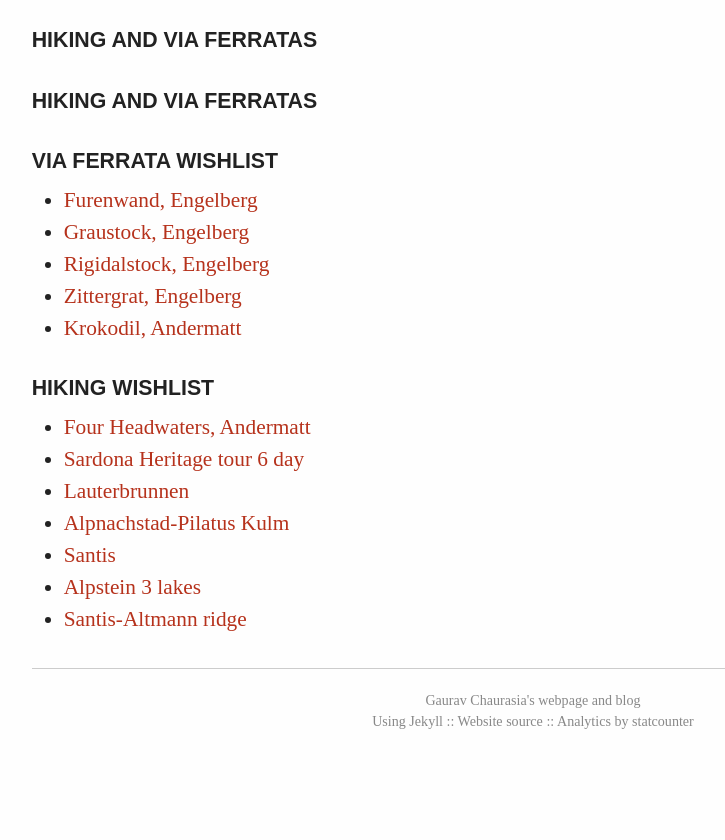
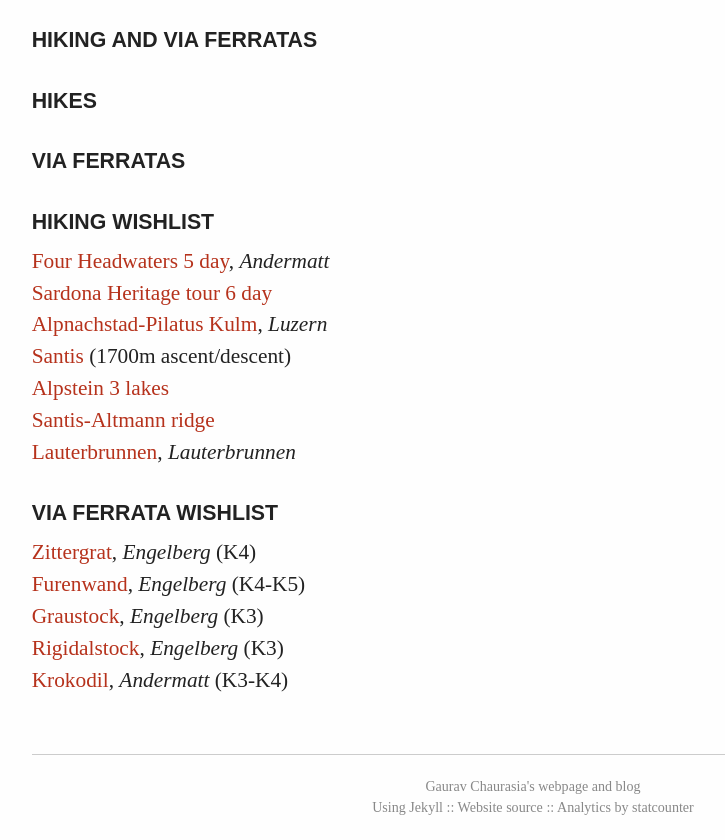
Before and after one commit to gchauras/gchauras.github.io, a Jekyll site: the page built from hiking.md, in a window 1280 px wide, cut to the strip 104-944 px from the top of the page. Shown: the whole strip, without its empty margins (107-832 px from the left). Built offline with Jekyll 4.4.1, drawn with Linux system fonts in a browser that asks for light colours; our own code applies the rules of GitHub Pages for plain Markdown files; comment, search, counter and statistics services are not loaded; before the commit the page ends 900 px from its top, so only the background shows below that.

Commit message:
Updated hiking page

```diff
--- a/hiking.md
+++ b/hiking.md
@@ -1,20 +1,87 @@
-# Hiking and via ferratas
+---
+layout: page
+permalink: /misc/hiking.html
+title: Hiking and via ferratas
 
 
-## Via ferrata wishlist
+ferrata_wishlist:
+    - name: Zittergrat
+      location: Engelberg
+      difficulty: K4
+      url: http://www.engelberg.ch/en/sommer-in-engelberg/via-ferratas/zittergrat/
 
-- [Furenwand, Engelberg](http://www.engelberg.ch/en/sommer-in-engelberg/via-ferratas/fuerenwand/)
-- [Graustock, Engelberg](http://www.engelberg.ch/en/sommer-in-engelberg/via-ferratas/graustock/)
-- [Rigidalstock, Engelberg](http://www.engelberg.ch/en/sommer-in-engelberg/via-ferratas/rigidalstock/)
-- [Zittergrat, Engelberg](http://www.engelberg.ch/en/sommer-in-engelberg/via-ferratas/zittergrat/)
-- [Krokodil, Andermatt](http://www.andermatt.ch/en/sommer/bergsteigen-klettern/Klettersteig-Bergsee)
+    - name: Furenwand
+      location: Engelberg
+      difficulty: K4-K5
+      url: http://www.engelberg.ch/en/sommer-in-engelberg/via-ferratas/fuerenwand/
 
-## Hiking wishlist
+    - name: Graustock
+      location: Engelberg
+      difficulty: K3
+      url: http://www.engelberg.ch/en/sommer-in-engelberg/via-ferratas/graustock/
 
-- [Four Headwaters, Andermatt](http://www.andermatt.ch/en/summer/hiking/multi-day-tours/four-headwaters-trail2#skip)
-- [Sardona Heritage tour 6 day](http://www.wanderland.ch/en/routes/route-073.html)
-- [Lauterbrunnen](#)
-- [Alpnachstad-Pilatus Kulm](https://www.pilatus.ch/fileadmin/files/entdecken/aktivitaeten/wandern-am-pilatus/1.1.1.3_Wandern_am_Pilatus_5.pdf)
-- [Santis](http://www.hikr.org/tour/post67759.html)
-- [Alpstein 3 lakes](http://www.appenzell.ch/en/alpstein/hiking/hiking-tour-suggestions/the-mountain-lakes-of-the-alpstein.html)
-- [Santis-Altmann ridge](https://www.myswitzerland.com/en-us/summer-weather-nodes/good_weather_summer/adventure-weather-summer/adventure-sports-summer/hiking-outdoor/panorama-trails/hiking-the-ridge-between-mts-saentis-and-altmann.html)
+    - name: Rigidalstock
+      location: Engelberg
+      difficulty: K3
+      url: http://www.engelberg.ch/en/sommer-in-engelberg/via-ferratas/rigidalstock/
+
+    - name: Krokodil
+      location: Andermatt
+      difficulty: K3-K4
+      url: http://www.andermatt.ch/en/sommer/bergsteigen-klettern/Klettersteig-Bergsee
+
+hiking_wishlist:
+
+    - name: Four Headwaters 5 day
+      location: Andermatt
+      difficulty:
+      url: http://www.andermatt.ch/en/summer/hiking/multi-day-tours/four-headwaters-trail2#skip
+
+    - name: Sardona Heritage tour 6 day
+      location:
+      difficulty:
+      url: http://www.wanderland.ch/en/routes/route-073.html
+
+    - name: Alpnachstad-Pilatus Kulm
+      location: Luzern
+      difficulty:
+      url:  https://www.pilatus.ch/fileadmin/files/entdecken/aktivitaeten/wandern-am-pilatus/1.1.1.3_Wandern_am_Pilatus_5.pdf
+
+    - name: Santis
+      location:
+      difficulty: 1700m ascent/descent
+      url: http://www.hikr.org/tour/post67759.html
+
+    - name: Alpstein 3 lakes
+      location:
+      difficulty:
+      url: http://www.appenzell.ch/en/alpstein/hiking/hiking-tour-suggestions/the-mountain-lakes-of-the-alpstein.html
+
+    - name: Santis-Altmann ridge
+      location:
+      difficulty:
+      url: https://www.myswitzerland.com/en-us/summer-weather-nodes/good_weather_summer/adventure-weather-summer/adventure-sports-summer/hiking-outdoor/panorama-trails/hiking-the-ridge-between-mts-saentis-and-altmann.html
+
+    - name: Lauterbrunnen
+      location: Lauterbrunnen
+      difficulty:
+      url:
+
+---
+
+### Hikes
+{% for r in page.hikes %}
+{{r.date}}: [{{r.name}}]({{r.url}}){% if r.location %}, *{{r.location}}* {% endif %}{% if r.difficulty %} ({{r.difficulty}}) {% endif %}{% if r.route %} [[GPS track]({{r.route}})]{% endif %}<br />{% endfor %}
+
+### Via ferratas
+{% for r in page.ferratas %}
+{{r.date}}: [{{r.name}}]({{r.url}}){% if r.location %}, *{{r.location}}* {% endif %}{% if r.difficulty %} ({{r.difficulty}}) {% endif %}{% if r.route %} [[GPS track]({{r.route}})]{% endif %}<br />{% endfor %}
+
+### Hiking wishlist
+{% for r in page.hiking_wishlist %}
+[{{r.name}}]({{r.url}}){% if r.location %}, *{{r.location}}* {% endif %}{% if r.difficulty %} ({{r.difficulty}}) {% endif %}<br />{% endfor %}
+
+
+### Via ferrata wishlist
+{% for r in page.ferrata_wishlist %}
+[{{r.name}}]({{r.url}}){% if r.location %}, *{{r.location}}* {% endif %}{% if r.difficulty %} ({{r.difficulty}}) {% endif %}<br />{% endfor %}
```
